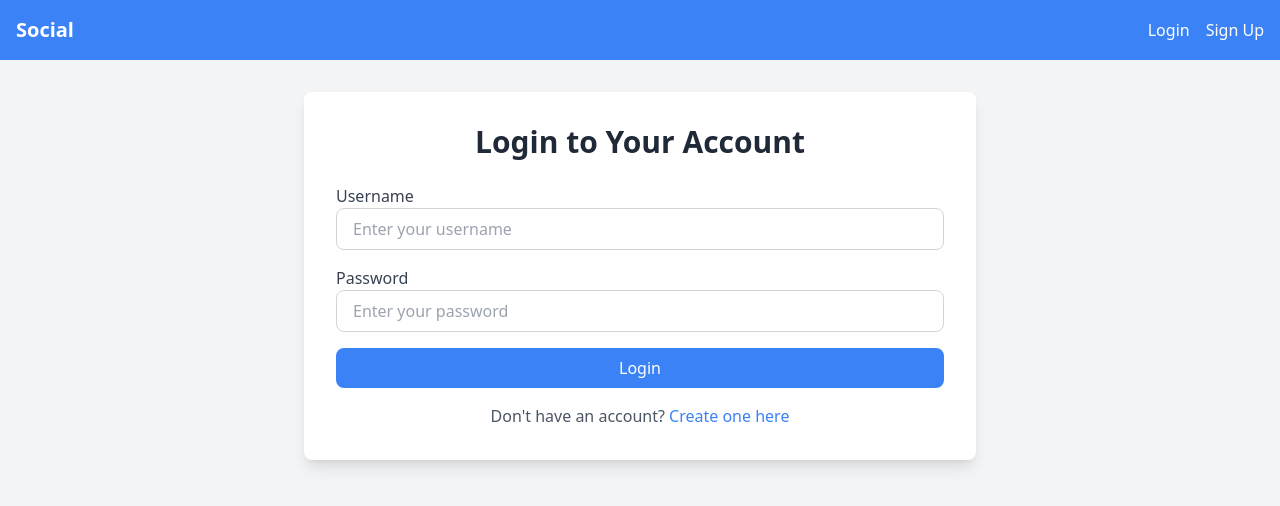
After one commit to yusuke24eugene/django5_fullstack_social, a Django app: page //login in a window 1280 px wide. The commit adds this page. Shown: the top 506 px of the page. Run offline with Django 5.2, Linux system fonts and the light colour scheme; some libraries are stand-ins or nearby versions.

Commit message:
Add login and logout feature

```diff
--- a/social_media_app/core/forms.py
+++ b/social_media_app/core/forms.py
@@ -56,3 +56,18 @@ class RegisterForm(forms.ModelForm):
         if commit:
             user.save()
         return user
+
+class LoginForm(forms.Form):
+    username = forms.CharField(
+        max_length=150,
+        widget=forms.TextInput(attrs={
+            'class': 'w-full px-4 py-2 border border-gray-300 rounded-lg focus:outline-none focus:ring-2 focus:ring-blue-500 focus:ring-opacity-50',
+            'placeholder': 'Enter your username'
+        })
+    )
+    password = forms.CharField(
+        widget=forms.PasswordInput(attrs={
+            'class': 'w-full px-4 py-2 border border-gray-300 rounded-lg focus:outline-none focus:ring-2 focus:ring-blue-500 focus:ring-opacity-50',
+            'placeholder': 'Enter your password'
+        })
+    )
--- a/social_media_app/core/views.py
+++ b/social_media_app/core/views.py
@@ -1,16 +1,38 @@
 from django.shortcuts import render, redirect
 from django.contrib import messages
 from django.http import HttpResponse
-from .forms import RegisterForm
-from django.contrib.auth import login as auth_login, logout as auth_logout
+from .forms import RegisterForm, LoginForm
+from django.contrib.auth import login as auth_login, logout as auth_logout, authenticate
 from django.contrib.auth.models import Group
 
 # Create your views here.
 def home(request):
+    messages.get_messages(request)
     return render(request, 'core/home.html')
 
 def login(request):
-    return render(request, 'core/login.html')
+    if request.method == 'POST':
+        form = LoginForm(request.POST)
+        if form.is_valid():
+            # Get the user and authenticate them
+            username = form.cleaned_data.get('username')
+            password = form.cleaned_data.get('password')
+            user = authenticate(request, username=username, password=password)
+
+            if user is not None:
+                # Log the user in
+                auth_login(request, user)
+                messages.success(request, f'Welcome back, {user.username}!')
+                return redirect('home')  # Redirect to home or dashboard
+            else:
+                messages.error(request, 'Invalid username or password.')
+        else:
+            messages.error(request, 'Please correct the errors below.')
+    else:
+        form = LoginForm()
+
+    messages.get_messages(request)
+    return render(request, 'account/login.html', {'form': form})
 
 def register(request):
     if request.method == 'POST':
@@ -38,5 +60,7 @@ def register(request):
 
     return render(request, 'account/register.html', {'form': form})
 
-def logout():
-    pass
+def logout(request):
+    auth_logout(request)  # This logs the user out and clears the session
+    messages.success(request, 'You have been logged out successfully.')
+    return redirect('home')  # Redirect to the home page or any other page
--- /dev/null
+++ b/social_media_app/templates/account/login.html
@@ -0,0 +1,58 @@
+{% extends 'base.html' %}
+
+{% block content %}
+<div class="max-w-2xl mx-auto">
+    <div class="bg-white p-8 rounded-lg shadow-lg w-full">
+        <h2 class="text-3xl font-bold text-center text-gray-800 mb-6">Login to Your Account</h2>
+
+        {% if messages %}
+            <div class="mb-4">
+                <ul class="text-red-500">
+                    {% for message in messages %}
+                        <li>{{ message }}</li>
+                    {% endfor %}
+                </ul>
+            </div>
+        {% endif %}
+
+        <form method="POST">
+            {% csrf_token %}
+
+            <div class="mb-4">
+                <label for="username" class="block text-gray-700 font-medium">Username</label>
+                {{ form.username }}
+                {% if form.username.errors %}
+                    <ul class="text-red-500 mt-1">
+                        {% for error in form.username.errors %}
+                            <li>{{ error }}</li>
+                        {% endfor %}
+                    </ul>
+                {% endif %}
+            </div>
+
+            <div class="mb-4">
+                <label for="password" class="block text-gray-700 font-medium">Password</label>
+                {{ form.password }}
+                {% if form.password.errors %}
+                    <ul class="text-red-500 mt-1">
+                        {% for error in form.password.errors %}
+                            <li>{{ error }}</li>
+                        {% endfor %}
+                    </ul>
+                {% endif %}
+            </div>
+
+            <!-- Submit Button -->
+            <div class="flex justify-center mb-4">
+                <button type="submit" class="w-full bg-blue-500 text-white py-2 rounded-lg hover:bg-blue-600 focus:outline-none focus:ring-2 focus:ring-blue-500 focus:ring-opacity-50">
+                    Login
+                </button>
+            </div>
+        </form>
+
+        <div class="text-center mt-4">
+            <p class="text-gray-600">Don't have an account? <a href="{% url 'register' %}" class="text-blue-500 hover:underline">Create one here</a></p>
+        </div>
+    </div>
+</div>
+{% endblock %}
```
Also changed, not shown: social_media_app/templates/core/home.html (+9 -1 lines).
